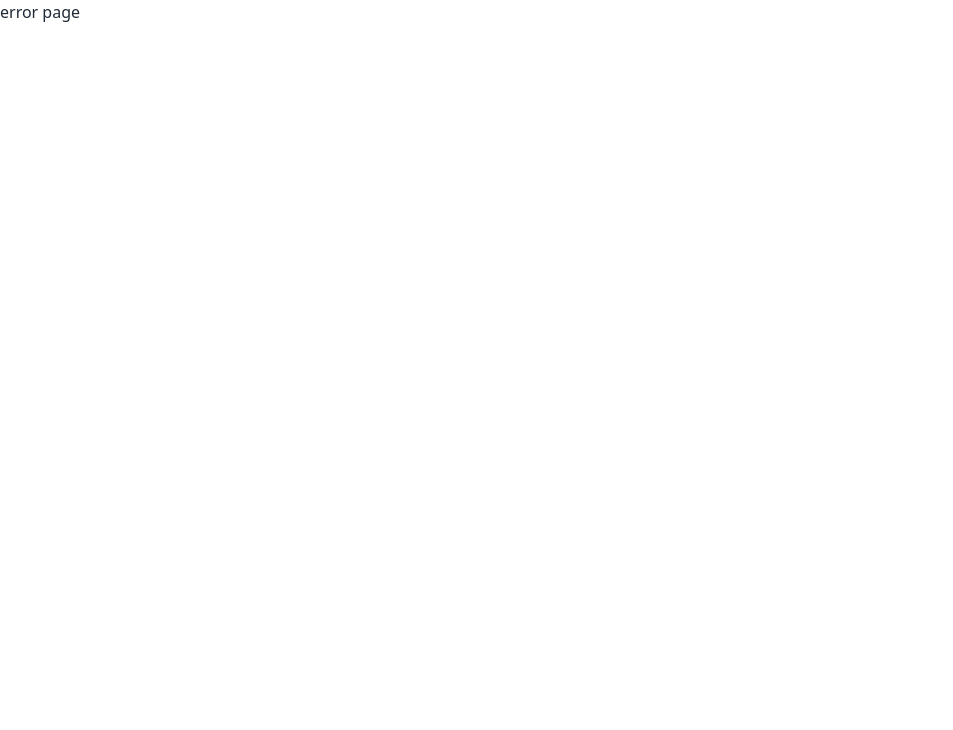
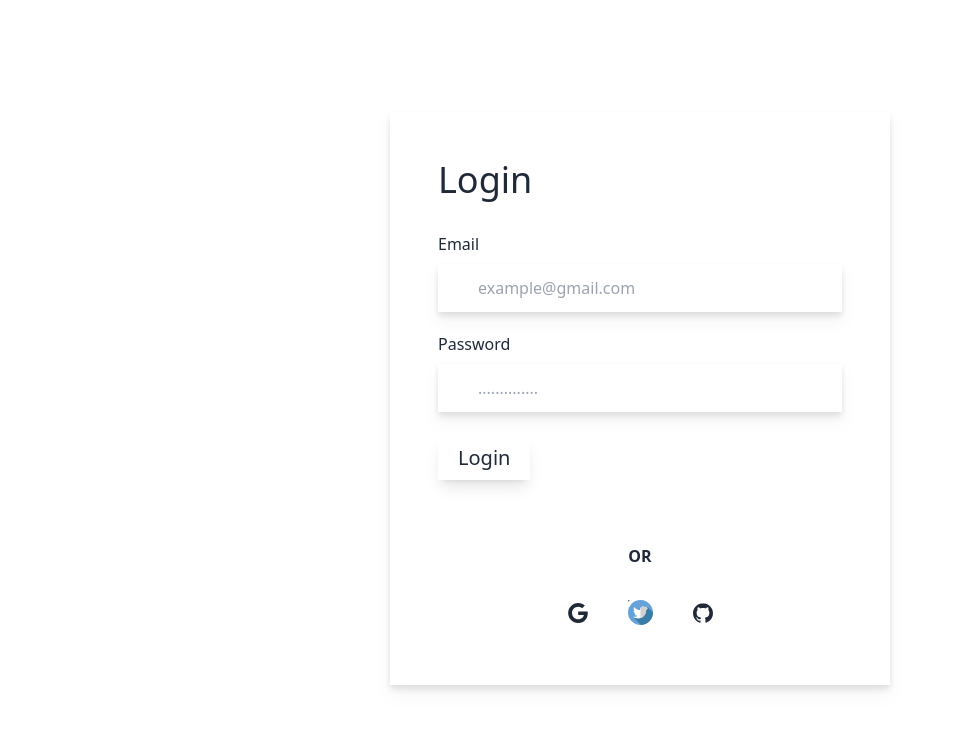
Before and after one commit to NFRIDOY/Asset-Hexa, a React (Vite) app: page /login in a window 1280 px wide. Before the commit this address had no page. Shown: the top 730 px of the page, without its empty margins (0-953 px from the left). Built offline with nearby package versions, Linux system fonts and the light colour scheme.

Commit message:
finished login page ui design

```diff
--- /dev/null
+++ b/src/Pages/Login/Login.jsx
@@ -0,0 +1,120 @@
+const Login = () => {
+  const handleLoginForm = (e) => {
+    e.preventDefault();
+  };
+  return (
+    <div className="mt-28">
+      <div className="w-full mx-auto lg:w-[500px] drop-shadow-lg bg-white">
+        <form onSubmit={handleLoginForm} className="p-12">
+          <h1 className="backdrop-blur-sm text-4xl pb-8">Login</h1>
+          <div className="space-y-5">
+            {/* Div for email input */}
+            <div>
+              <label htmlFor="email" className="block mb-2">
+                Email
+              </label>
+              <div className="relative">
+                <input
+                  id="email"
+                  type="email"
+                  placeholder="example@gmail.com"
+                  className="p-3 block w-full pl-10 drop-shadow-lg outline-none"
+                />
+              </div>
+            </div>
+            {/* Div for password input */}
+            <div>
+              <label htmlFor="password" className="block mb-2">
+                Password
+              </label>
+              <div className="relative">
+                <input
+                  id="pass"
+                  type="password"
+                  placeholder=".............."
+                  className="p-3 block w-full pl-10 drop-shadow-lg outline-none"
+                />
+              </div>
+            </div>
+          </div>
+
+          {/* Div for submit button */}
+          <div>
+            <button
+              type="submit"
+              className="py-2 px-5 mb-4 mt-6 shadow-lg before:block before:-left-1 before:-top-1 before:bg-black before:absolute before:h-0 before:w-0 before:hover:w-[100%] before:hover:h-[100%]  before:duration-500 before:-z-40 after:block after:-right-1 after:-bottom-1 after:bg-black after:absolute after:h-0 after:w-0 after:hover:w-[100%] after:hover:h-[100%] after:duration-500 after:-z-40 bg-white relative inline-block text-xl"
+            >
+              Login
+            </button>
+          </div>
+        </form>
+        {/* Div for Other login options */}
+        <div className="pb-12">
+          <p className="text-center font-semibold">OR</p>
+          <div className="flex justify-center space-x-4 mt-5">
+            {/* Google login button */}
+            <button aria-label="Log in with Google" className="p-3 rounded-sm">
+              <svg
+                xmlns="http://www.w3.org/2000/svg"
+                viewBox="0 0 32 32"
+                className="w-5 h-5 fill-current"
+              >
+                <path d="M16.318 13.714v5.484h9.078c-0.37 2.354-2.745 6.901-9.078 6.901-5.458 0-9.917-4.521-9.917-10.099s4.458-10.099 9.917-10.099c3.109 0 5.193 1.318 6.38 2.464l4.339-4.182c-2.786-2.599-6.396-4.182-10.719-4.182-8.844 0-16 7.151-16 16s7.156 16 16 16c9.234 0 15.365-6.49 15.365-15.635 0-1.052-0.115-1.854-0.255-2.651z"></path>
+              </svg>
+            </button>
+            {/* Twitter login button */}
+            <button aria-label="Log in with Twitter" className="p-3 rounded-sm">
+              <svg
+                width="25px"
+                version="1.1"
+                id="Layer_1"
+                xmlns="http://www.w3.org/2000/svg"
+                xmlnsXlink="http://www.w3.org/1999/xlink"
+                viewBox="0 0 512 512"
+                xmlSpace="preserve"
+                fill="#000000"
+              >
+                <g id="SVGRepo_bgCarrier" strokeWidth="0"></g>
+                <g
+                  id="SVGRepo_tracerCarrier"
+                  strokeLinecap="round"
+                  strokeLinejoin="round"
+                ></g>
+                <g id="SVGRepo_iconCarrier">
+                  <circle fill="#65A2D9" cx="256" cy="256" r="256"></circle>
+                  <path
+                    fill="#3A7CA5"
+                    d="M393.014,139.326c-26.703,23.169-53.253,43.475-74.954,71.852 c-53.381,64.372-118.613,155.7-207.386,142.086l158.61,158.396c134.456-6.873,241.497-117.493,242.686-253.376L393.014,139.326z"
+                  ></path>
+                  <path
+                    fill="#FFFFFF"
+                    d="M397.872,162.471c-6.513,2.889-13.271,5.167-20.208,6.815c7.644-7.261,13.39-16.346,16.631-26.484 c0.926-2.893-2.219-5.398-4.832-3.848c-9.65,5.725-20.044,10.016-30.894,12.762c-0.628,0.16-1.276,0.24-1.929,0.24 c-1.979,0-3.896-0.733-5.411-2.065c-11.542-10.174-26.39-15.777-41.805-15.777c-6.672,0-13.405,1.04-20.016,3.091 c-20.487,6.353-36.295,23.254-41.257,44.103c-1.86,7.818-2.362,15.648-1.496,23.264c0.097,0.876-0.314,1.486-0.569,1.772 c-0.45,0.502-1.084,0.791-1.745,0.791c-0.072,0-0.15-0.003-0.224-0.01c-44.846-4.168-85.287-25.772-113.869-60.837 c-1.455-1.789-4.253-1.569-5.415,0.422c-5.596,9.606-8.554,20.589-8.554,31.766c0,17.127,6.884,33.27,18.837,45.039 c-5.027-1.193-9.893-3.07-14.414-5.582c-2.188-1.214-4.877,0.35-4.908,2.851c-0.31,25.445,14.588,48.087,36.905,58.282 c-0.45,0.01-0.9,0.014-1.35,0.014c-3.537,0-7.121-0.338-10.645-1.015c-2.463-0.467-4.532,1.867-3.768,4.253 c7.246,22.618,26.717,39.288,50.021,43.07c-19.339,12.983-41.863,19.83-65.302,19.83l-7.306-0.003c-2.255,0-4.16,1.469-4.73,3.65 c-0.565,2.145,0.474,4.413,2.396,5.53c26.412,15.372,56.541,23.495,87.138,23.495c26.784,0,51.838-5.313,74.466-15.798 c20.745-9.609,39.076-23.345,54.486-40.827c14.357-16.286,25.581-35.085,33.365-55.879c7.418-19.816,11.34-40.967,11.34-61.154 v-0.964c0-3.241,1.465-6.291,4.024-8.37c9.706-7.882,18.16-17.158,25.122-27.572C403.796,164.578,400.896,161.13,397.872,162.471 L397.872,162.471z"
+                  ></path>
+                  <path
+                    fill="#D1D1D1"
+                    d="M397.872,162.471c-6.515,2.889-13.271,5.167-20.208,6.815c7.644-7.261,13.39-16.346,16.632-26.484 c0.926-2.893-2.219-5.398-4.832-3.848c-9.65,5.725-20.044,10.016-30.894,12.762c-0.628,0.16-1.276,0.24-1.929,0.24 c-1.979,0-3.896-0.733-5.411-2.065c-11.542-10.174-26.39-15.777-41.805-15.777c-6.671,0-13.405,1.04-20.016,3.091 c-14.322,4.441-26.343,14.048-33.985,26.546v205.477c6.222-2.029,12.293-4.403,18.198-7.139 c20.745-9.609,39.076-23.345,54.486-40.827c14.357-16.287,25.581-35.085,33.365-55.879c7.418-19.816,11.34-40.967,11.34-61.154 v-0.964c0-3.241,1.465-6.291,4.024-8.37c9.706-7.882,18.16-17.158,25.122-27.572C403.796,164.578,400.896,161.13,397.872,162.471z"
+                  ></path>
+                </g>
+                <path d="M31.937 6.093c-1.177 0.516-2.437 0.871-3.765 1.032 1.355-0.813 2.391-2.099 2.885-3.631-1.271 0.74-2.677 1.276-4.172 1.579-1.192-1.276-2.896-2.079-4.787-2.079-3.625 0-6.563 2.937-6.563 6.557 0 0.521 0.063 1.021 0.172 1.495-5.453-0.255-10.287-2.875-13.52-6.833-0.568 0.964-0.891 2.084-0.891 3.303 0 2.281 1.161 4.281 2.916 5.457-1.073-0.031-2.083-0.328-2.968-0.817v0.079c0 3.181 2.26 5.833 5.26 6.437-0.547 0.145-1.131 0.229-1.724 0.229-0.421 0-0.823-0.041-1.224-0.115 0.844 2.604 3.26 4.5 6.14 4.557-2.239 1.755-5.077 2.801-8.135 2.801-0.521 0-1.041-0.025-1.563-0.088 2.917 1.86 6.36 2.948 10.079 2.948 12.067 0 18.661-9.995 18.661-18.651 0-0.276 0-0.557-0.021-0.839 1.287-0.917 2.401-2.079 3.281-3.396z"></path>
+              </svg>
+            </button>
+
+            {/* Github login button */}
+            <button aria-label="Log in with GitHub" className="p-3 rounded-sm">
+              <svg
+                xmlns="http://www.w3.org/2000/svg"
+                viewBox="0 0 32 32"
+                className="w-5 h-5 fill-current"
+              >
+                {" "}
+                <path d="M16 0.396c-8.839 0-16 7.167-16 16 0 7.073 4.584 13.068 10.937 15.183 0.803 0.151 1.093-0.344 1.093-0.772 0-0.38-0.009-1.385-0.015-2.719-4.453 0.964-5.391-2.151-5.391-2.151-0.729-1.844-1.781-2.339-1.781-2.339-1.448-0.989 0.115-0.968 0.115-0.968 1.604 0.109 2.448 1.645 2.448 1.645 1.427 2.448 3.744 1.74 4.661 1.328 0.14-1.031 0.557-1.74 1.011-2.135-3.552-0.401-7.287-1.776-7.287-7.907 0-1.751 0.62-3.177 1.645-4.297-0.177-0.401-0.719-2.031 0.141-4.235 0 0 1.339-0.427 4.4 1.641 1.281-0.355 2.641-0.532 4-0.541 1.36 0.009 2.719 0.187 4 0.541 3.043-2.068 4.381-1.641 4.381-1.641 0.859 2.204 0.317 3.833 0.161 4.235 1.015 1.12 1.635 2.547 1.635 4.297 0 6.145-3.74 7.5-7.296 7.891 0.556 0.479 1.077 1.464 1.077 2.959 0 2.14-0.020 3.864-0.020 4.385 0 0.416 0.28 0.916 1.104 0.755 6.4-2.093 10.979-8.093 10.979-15.156 0-8.833-7.161-16-16-16z"></path>
+              </svg>
+            </button>
+          </div>
+        </div>
+      </div>
+    </div>
+  );
+};
+
+export default Login;
```
Also changed, not shown: src/Route/Route.jsx (+8 -6 lines).
